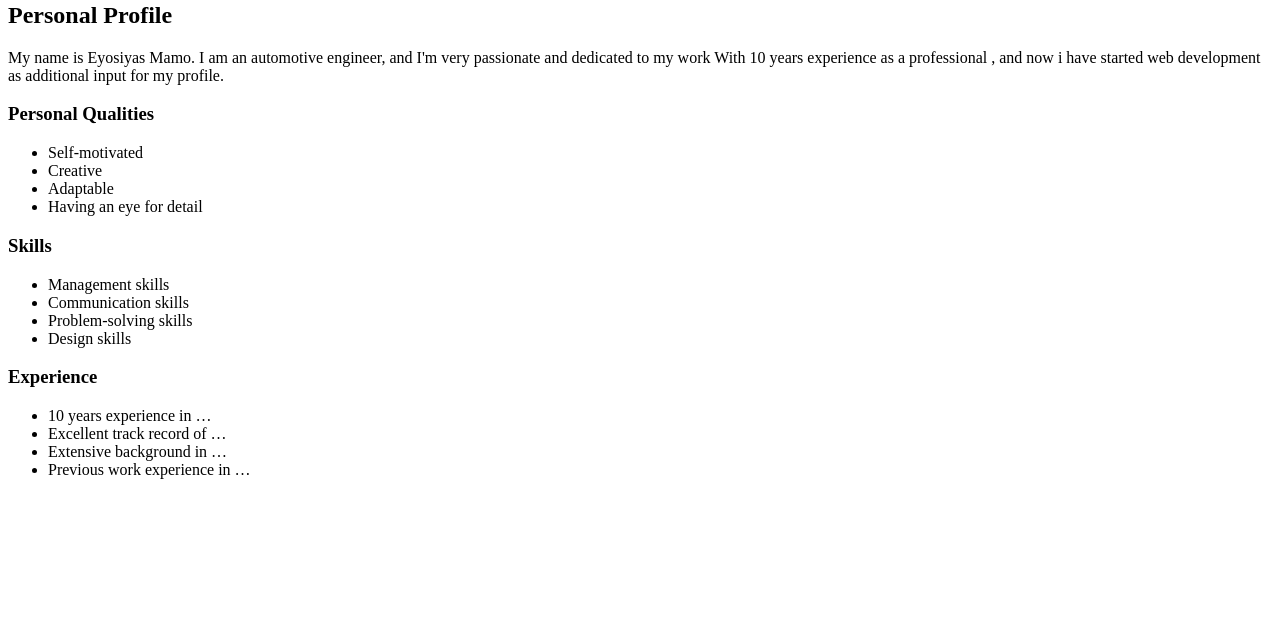
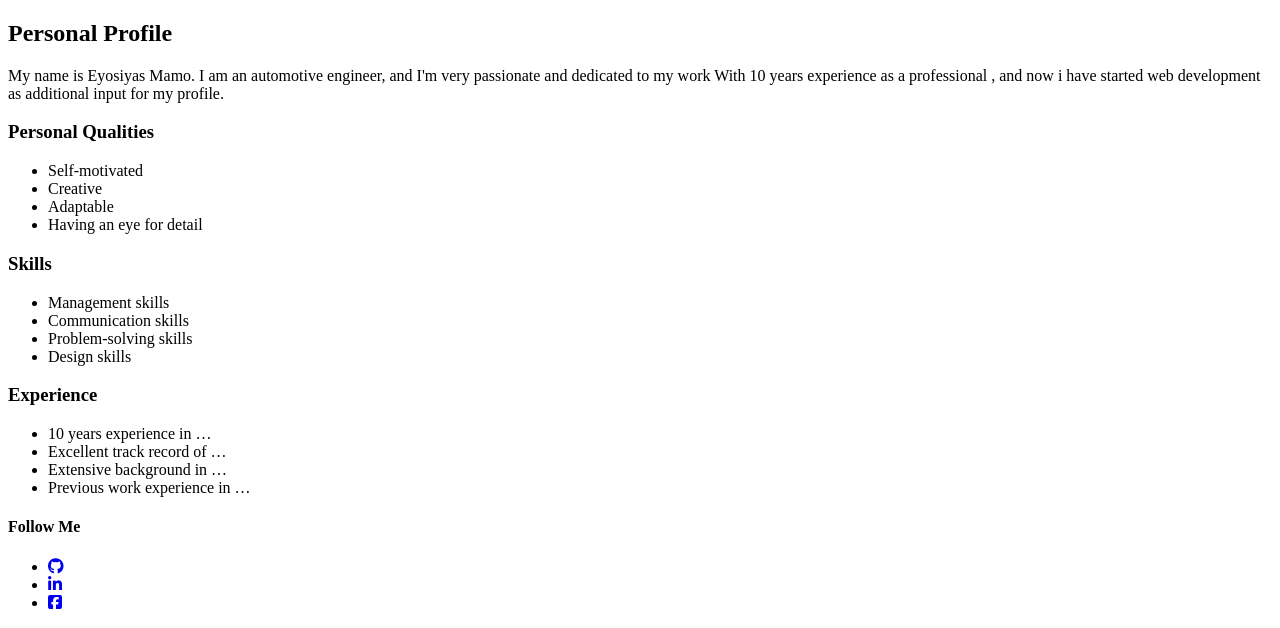
Before and after one commit to eyosmamo/eyosmamo.github.io, a plain HTML site: page index.html in a window 1280 px wide. Shown: the part 402-1030 px from the top of the page. Before the commit the page ends 897 px from the top, so only its background shows below. Drawn offline with Linux system fonts and the light colour scheme.

Commit message:
writing personal profile

```diff
--- a/index.html
+++ b/index.html
@@ -5,6 +5,7 @@
     <meta charset="UTF-8">
     <meta http-equiv="X-UA-Compatible" content="IE=edge">
     <meta name="viewport" content="width=device-width, initial-scale=1.0">
+    <script src="https://kit.fontawesome.com/ec65eecd4f.js" crossorigin="anonymous"></script>
     <title>Personal Page</title>
     <link rel="stylesheet" href="style.css">
 </head>
@@ -16,7 +17,7 @@
     <img src="https://scontent.fmxp10-1.fna.fbcdn.net/v/t1.6435-9/68683321_2863492786999839_7140448567721721856_n.jpg?_nc_cat=102&ccb=1-3&_nc_sid=730e14&_nc_ohc=GjkTAkNIx28AX_H1vLP&_nc_ht=scontent.fmxp10-1.fna&oh=d158e37ee404ec223932631f1ad43a80&oe=60DADD1D" alt="">
   </div>
 
-  <div>
+-<div>
     <h2>Personal Profile</h2>
     <p>My name is Eyosiyas Mamo. I am an automotive engineer, and I'm very passionate and dedicated to my work With 10
         years experience as a professional , and now i have started web development as additional input for my profile.
@@ -30,25 +31,39 @@
         <li>Adaptable</li>
         <li>Having an eye for detail</li>
     </ul>
-</div>
 
-<div>
   <h3>Skills</h3>
     <ul>
         <li>Management skills</li>
         <li>Communication skills</li>
         <li>Problem-solving skills</li>
-        <li>Design skills</li></div>
-
-
+        <li>Design skills</li>
+    </ul>
   <h3>Experience</h3>
     <ul>
         <li>10 years experience in …</li>
         <li>Excellent track record of …</li>
         <li>Extensive background in …</li>
         <li>Previous work experience in …</li>
+
     </ul>
+</div>
+
+<div>
+<h4>Follow Me</h4>
+<ul>
+    <li>
+        <a href="https://github.com/eyosmamo"><i class="fab fa-github"></i></a>
+    </li>
+
+    <li>
+        <a href="https://www.linkedin.com/feed/"><i class="fab fa-linkedin-in"></i>
+    </li>
+    <li>
+        <a href="https://www.facebook.com/"><i class="fab fa-facebook-square"></i>
+    </li>
 </ul>
+</div>
 </body>
 
 
```
Lines whose indentation alone changed are shown as unchanged.
